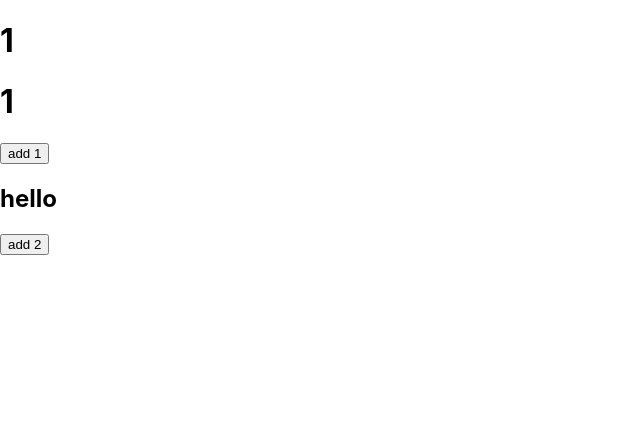
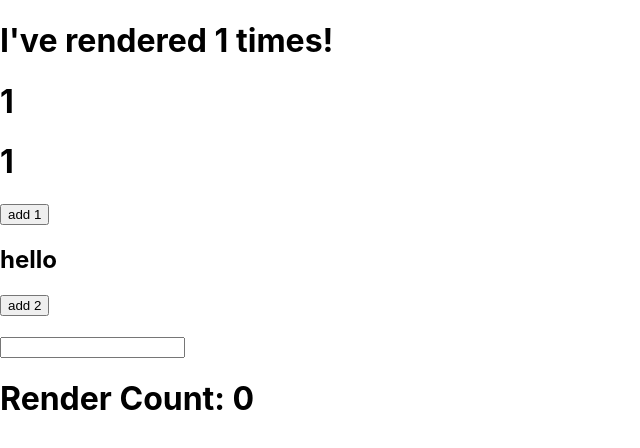
Before and after one commit to Priyankakri8893/react_project, a React (Create React App) app: page / in a window 1280 px wide. Shown: the top 448 px of the page, without its empty margins (0-640 px from the left). Built offline with nearby package versions, Linux system fonts and the light colour scheme; a web font is replaced by a local one.

Commit message:
useEffect

```diff
--- a/src/App.js
+++ b/src/App.js
@@ -1,13 +1,27 @@
-import { useState, useRef } from "react"
+import { useState, useRef, useEffect } from "react"
 
 function App(){
   return(
     <>
+    <Timer/>
     <Add/>
+    <Hook/>
+
     </>
   )
 }
 
+function Timer() {
+  const [count, setCount] = useState(0);
+
+  useEffect(() => {
+    setTimeout(() => {
+      setCount((count) => count + 1);
+    }, 1000);
+  }, []);
+
+  return <h1>I've rendered {count} times!</h1>;
+}
 
 function Add(){
   // let count= 1
@@ -37,4 +51,27 @@ function Add(){
   )
 }
 
+
+function Hook(){
+  const [inputValue, setInputValue] = useState("");
+  const count = useRef(0);
+
+  useEffect(() => {
+    count.current = count.current + 1;
+  });
+
+  return (
+    <>
+    <br/>
+    <br/>
+      <input
+        type="text"
+        value={inputValue}
+        onChange={(e) => setInputValue(e.target.value)}
+      />
+      <h1>Render Count: {count.current}</h1>
+    </>
+  );
+}
+
 export default App;
```
